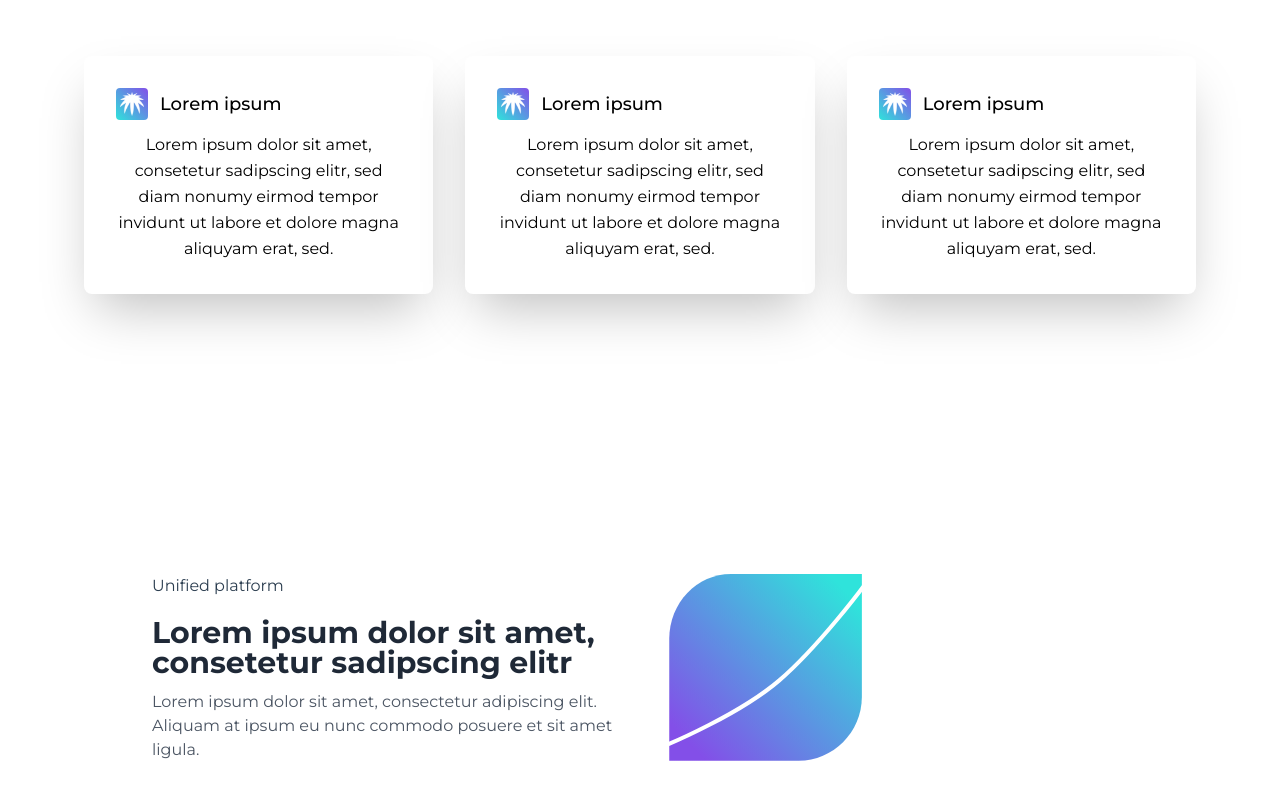
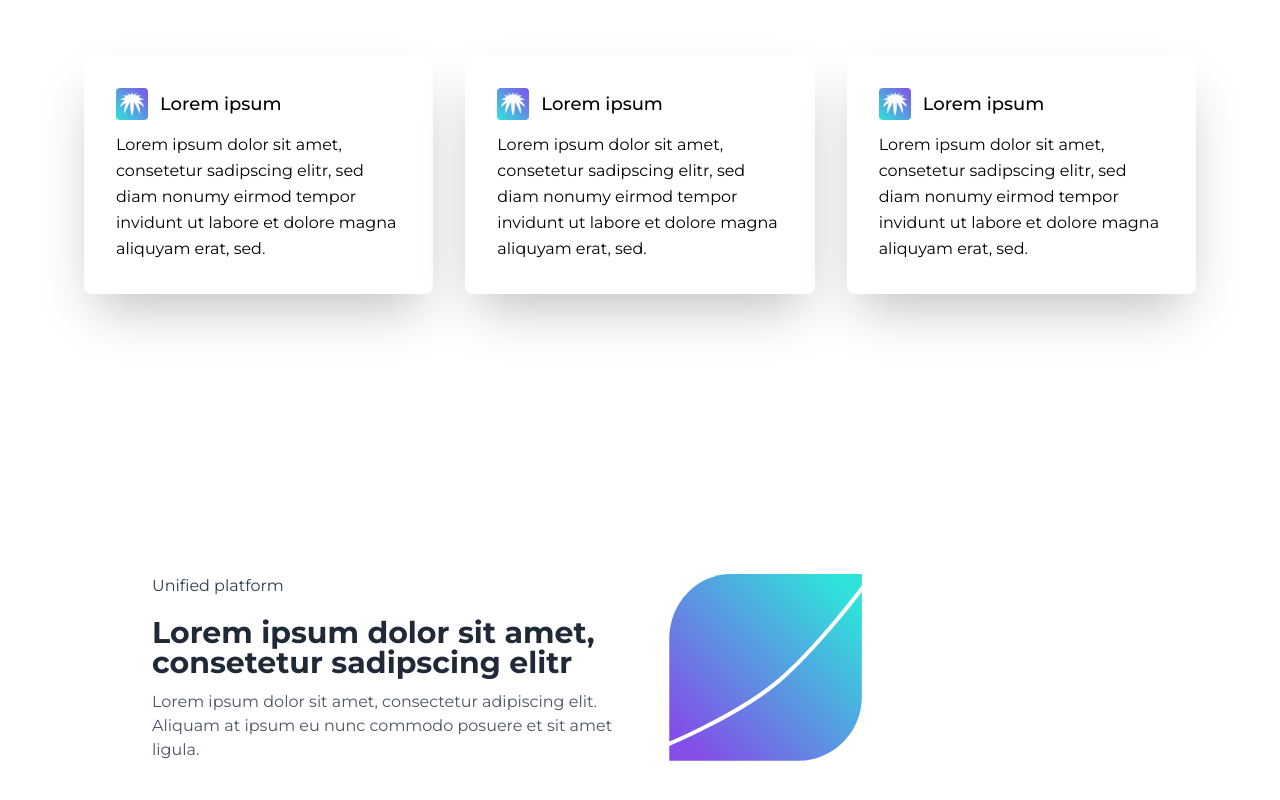
Before and after one commit to MahaaAlzahrani/takamol-hub-spa, a Vue app: page / in a window 1280 px wide. Shown: the part 1228-2028 px from the top of the page. Built offline with nearby package versions, Linux system fonts and the light colour scheme.

Commit message:
Add text-left for popular api card

```diff
--- a/src/components/home/PopularApis.vue
+++ b/src/components/home/PopularApis.vue
@@ -13,7 +13,7 @@
             <h2 class="text-black text-lg title-font font-medium">Lorem ipsum</h2>
           </div>
           <div class="flex-grow">
-            <p class="leading-relaxed text-base text-black">Lorem ipsum dolor sit amet, consetetur sadipscing elitr, sed diam nonumy eirmod tempor invidunt ut labore et dolore magna aliquyam erat, sed.</p>
+            <p class="leading-relaxed text-base text-left text-black">Lorem ipsum dolor sit amet, consetetur sadipscing elitr, sed diam nonumy eirmod tempor invidunt ut labore et dolore magna aliquyam erat, sed.</p>
           </div>
         </div>
       </div>
@@ -27,7 +27,7 @@
             <h2 class="text-black text-lg title-font font-medium">Lorem ipsum</h2>
           </div>
           <div class="flex-grow">
-            <p class="leading-relaxed text-base text-black">Lorem ipsum dolor sit amet, consetetur sadipscing elitr, sed diam nonumy eirmod tempor invidunt ut labore et dolore magna aliquyam erat, sed.</p>
+            <p class="leading-relaxed text-base text-left text-black">Lorem ipsum dolor sit amet, consetetur sadipscing elitr, sed diam nonumy eirmod tempor invidunt ut labore et dolore magna aliquyam erat, sed.</p>
           </div>
         </div>
       </div>
@@ -41,7 +41,7 @@
             <h2 class="text-black text-lg title-font font-medium">Lorem ipsum</h2>
           </div>
           <div class="flex-grow">
-            <p class="leading-relaxed text-base text-black">Lorem ipsum dolor sit amet, consetetur sadipscing elitr, sed diam nonumy eirmod tempor invidunt ut labore et dolore magna aliquyam erat, sed.</p>
+            <p class="leading-relaxed text-base  text-left text-black">Lorem ipsum dolor sit amet, consetetur sadipscing elitr, sed diam nonumy eirmod tempor invidunt ut labore et dolore magna aliquyam erat, sed.</p>
           </div>
         </div>
       </div>
```
